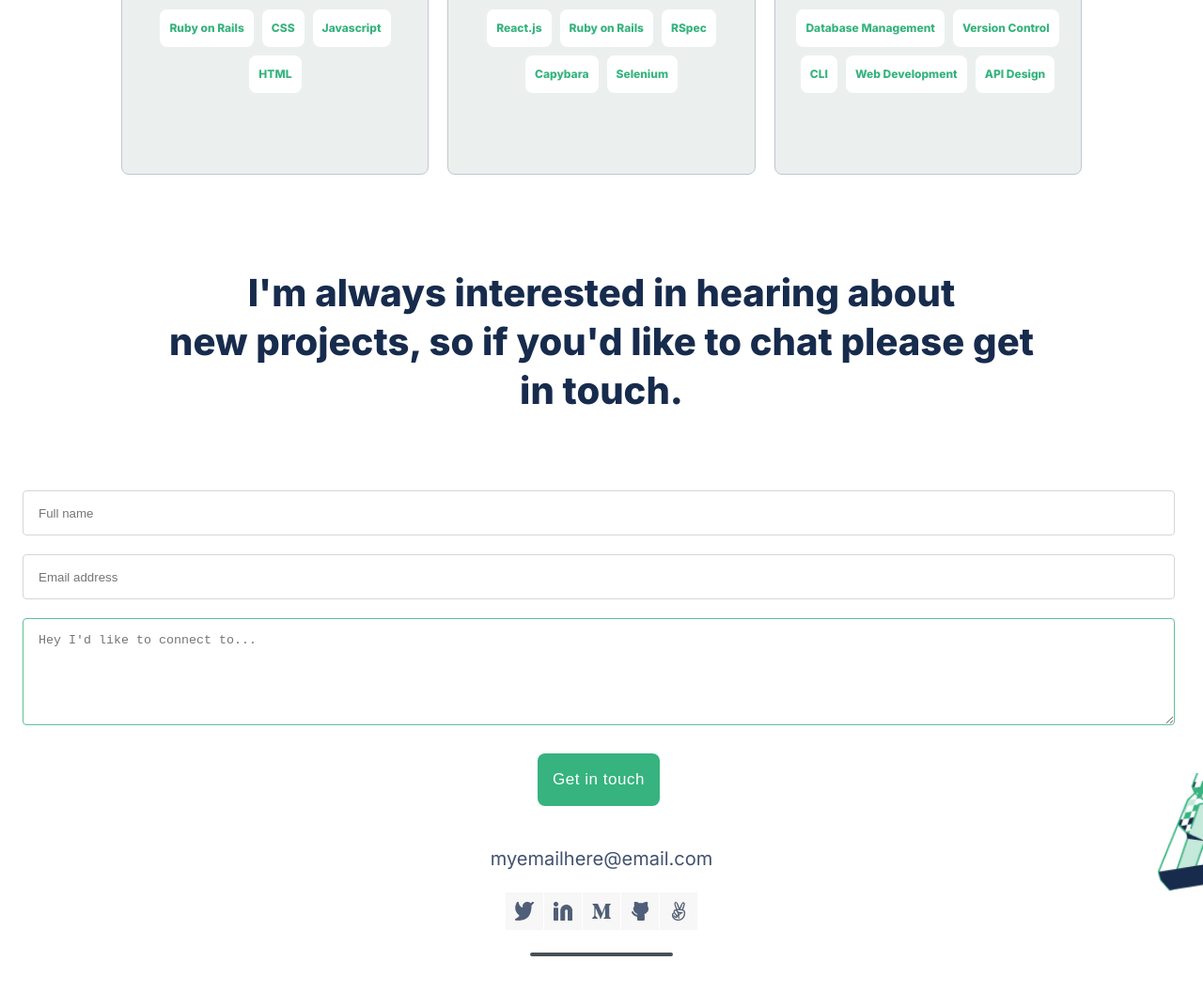
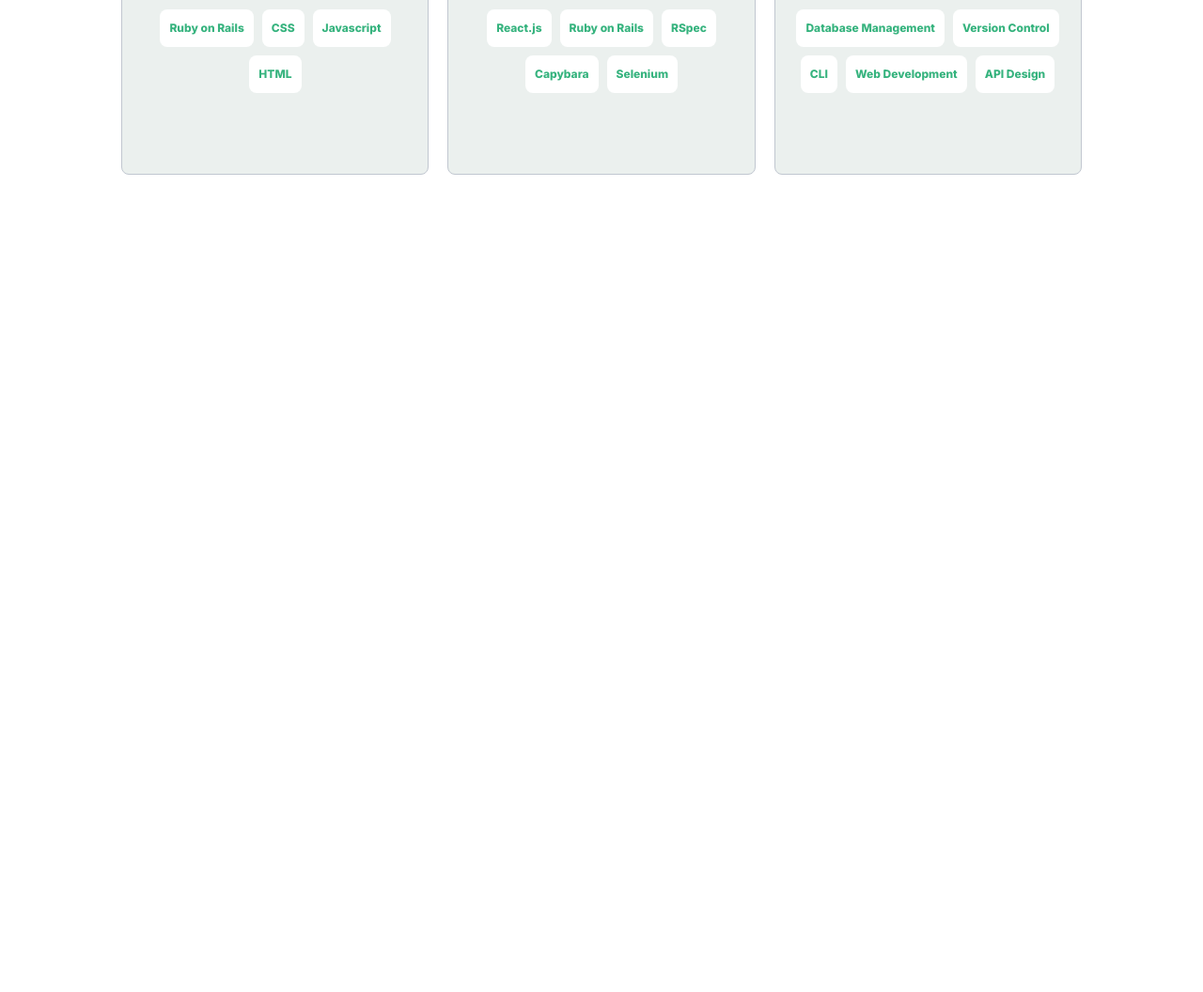
Before and after one commit to ngalamac/Ngala-Portfolio, a website: page index.html in a window 1280 px wide. Shown: the part 2561-3617 px from the top of the page at 94% size. After the commit the page ends 2811 px from the top, so only its background shows below. Drawn offline with Linux system fonts and the light colour scheme.

Commit message:
Update index.html

```diff
--- a/index.html
+++ b/index.html
@@ -216,49 +216,6 @@
         </ul>
       </div>
     </section>
-    <section class="contact-form-section">
-      <h3>I'm always interested in hearing about<br> new projects, so if you'd like to chat please get <br>in touch.</h3>
-      <form action="#" method="post">
-        <input type="text" name="fullname" class='form-text-field' maxlength="30" placeholder="Full name" required>
-        <input type="email" name="email" class='form-text-field' placeholder="Email address" required>
-        <textarea name="longmessage" placeholder="Hey I'd like to connect to..." maxlength="500" required></textarea>
-        <button type="submit" class="the-button">Get in touch</button>
-      </form>
-    </section>
-    <footer>
-      <p>myemailhere@email.com</p>
-      <div class="footer-back-icon"></div>
-      <div class="social-media-links">
-        <ul>
-          <li>
-            <a href="#">
-              <img src="./assets/images/twiter.jpg" alt="Twitter">
-            </a>
-          </li>
-          <li>
-            <a href="#">
-              <img src="./assets/images/linkedin.jpg" alt="Linkedin">
-            </a>
-          </li>
-          <li>
-            <a href="#">
-              <img src="./assets/images/media.jpg" alt="Medium">
-            </a>
-          </li>
-          <li>
-            <a href="#">
-              <img src="./assets/images/github.jpg" alt="Github">
-            </a>
-          </li>
-          <li>
-            <a href="">
-              <img src="./assets/images/fingers.jpg" alt="Angellist">
-            </a>
-          </li>
-        </ul>
-        <p class="division"></p>
-      </div>
-    </footer>
   </main>
 </body>
 </html>
```
